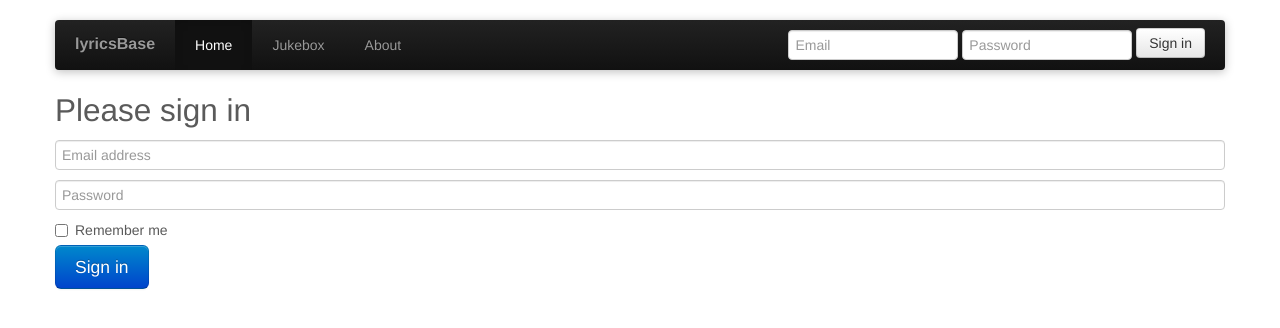
After one commit to ducin/djninja, a Django app: page /lyrics/login in a window 1280 px wide. The commit adds this page. Shown: the top 328 px of the page. Run offline with Django 3.2, Linux system fonts and the light colour scheme; parts of the project's set-up code (start-up, migrations or seed data) failed here and were passed over; some libraries are stand-ins or nearby versions.

Commit message:
login/logout views

```diff
--- a/djninja/static/css/lyricsBase.css
+++ b/djninja/static/css/lyricsBase.css
@@ -4,7 +4,9 @@ body {
     color: #5a5a5a;
 }
 
-
+#login input {
+    margin-top: 10px;
+}
 
 /* CUSTOMIZE THE NAVBAR
 -------------------------------------------------- */
--- /dev/null
+++ b/djninja/templates/auth.html
@@ -0,0 +1,11 @@
+{% if user.is_authenticated %}
+    logged in as {{ user }}
+    (<a href="{% url "logout" %}">logout</a>)
+{% else %}
+    <form action="{% url 'login_process' %}" method="POST" id="login" class="navbar-form pull-right">
+        {% csrf_token %}
+        <input name="username" type="text" placeholder="Email" class="span2" />
+        <input name="password" type="password" placeholder="Password" class="span2" />
+        <button type="submit" class="btn">Sign in</button>
+    </form>
+{% endif %}
--- a/djninja/templates/base_generic.html
+++ b/djninja/templates/base_generic.html
@@ -43,6 +43,8 @@
               {% block menu %}
                 {% include "menu.html" %}
               {% endblock %}
+
+              {% include "auth.html" %}
           </div><!-- /.navbar-inner -->
         </div><!-- /.navbar -->
 
--- /dev/null
+++ b/lyrics/templates/lyrics/login.html
@@ -0,0 +1,13 @@
+{% extends "container.html" %}
+
+{% block container %}
+<form class="form-signin">
+  <h2 class="form-signin-heading">Please sign in</h2>
+  <input type="text" class="input-block-level" placeholder="Email address">
+  <input type="password" class="input-block-level" placeholder="Password">
+  <label class="checkbox">
+    <input type="checkbox" value="remember-me"> Remember me
+  </label>
+  <button class="btn btn-large btn-primary" type="submit">Sign in</button>
+</form>
+{% endblock %}
--- a/lyrics/urls.py
+++ b/lyrics/urls.py
@@ -1,4 +1,5 @@
-from django.conf.urls import patterns, url
+from django.conf.urls import patterns, url, include
+#from django.contrib import auth
 
 from lyrics import views
 
@@ -7,4 +8,8 @@ urlpatterns = patterns('',
     url(r'^jukebox$', views.jukebox, name='jukebox'),
     url(r'^(?P<lyric_id>\d+)/$', views.lyric, name='lyric'),
     url(r'^static_about$', views.static_about, name='static_about'),
+    url(r'^login$', views.login, name='login'),
+    url(r'^login_process$', views.login_process, name='login_process'),
+#    url(r'^logout$', auth.logout, {'next_page': '/successfully_logged_out/'}),
+    (r'', include('django.contrib.auth.urls')),
 )
--- a/lyrics/views.py
+++ b/lyrics/views.py
@@ -1,5 +1,6 @@
-from django.shortcuts import render, get_object_or_404
+from django.shortcuts import render, get_object_or_404, redirect
 from lyrics.models import Lyric
+from django.contrib import auth
 
 def index(request):
     context = { 'items': [
@@ -36,3 +37,19 @@ def lyric(request, lyric_id):
 
 def static_about(request):
     return render(request, 'lyrics/static_about.html', {})
+
+def login(request):
+    return render(request, 'lyrics/login.html', {})
+
+def login_process(request):
+    username = request.POST['username']
+    password = request.POST['password']
+    user = auth.authenticate(username=username, password=password)
+    if user is not None:
+        if user.is_active:
+            auth.login(request, user)
+            return redirect('index')
+        else:
+            return redirect('index', {'msg': 'disabled account'})
+    else:
+        return redirect('index', {'msg': 'invalid login'})
```
